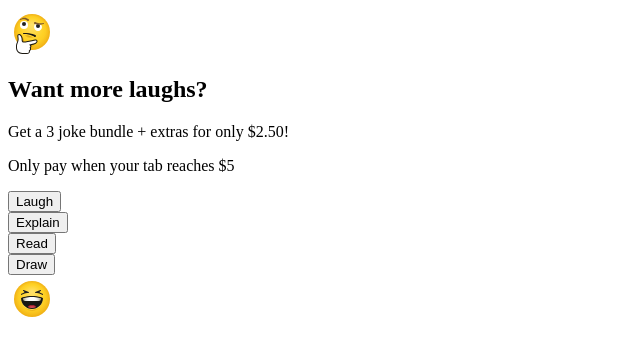
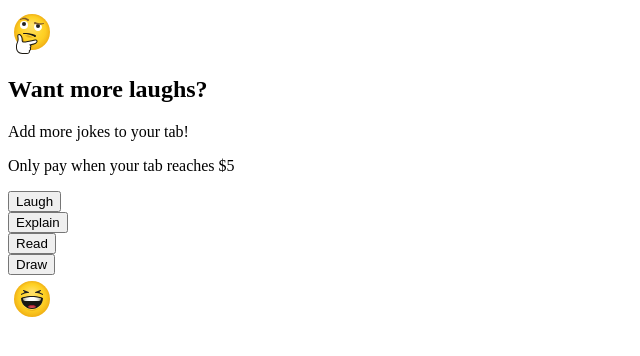
Before and after one commit to filias/penguinjokes2, a Flask app: template templates/joke.html in a window 1280 px wide. Shown: the top 356 px of the page, without its empty margins (0-640 px from the left). Run offline with Flask 3, Linux system fonts and the light colour scheme; the template is opened without the code that fills it, so the values that code supplies are empty.

Commit message:
Fix offering to be more generic

```diff
--- a/templates/joke.html
+++ b/templates/joke.html
@@ -12,7 +12,7 @@
 
   <div id="supertab-button" class="max-w-sm mx-auto bg-white rounded-xl shadow-lg px-8 py-6 mt-8 text-center hidden">
     <h2 class="text-2xl font-bold text-black mb-4">Want more laughs?</h2>
-    <p class="text-xl font-medium text-black">Get a 3 joke bundle + extras for only $2.50!</p>
+    <p class="text-xl font-medium text-black">Add more jokes to your tab!</p>
     <p class="text-slate-500 px-4 py-2">Only pay when your tab reaches $5</p>
   </div>
 
```
